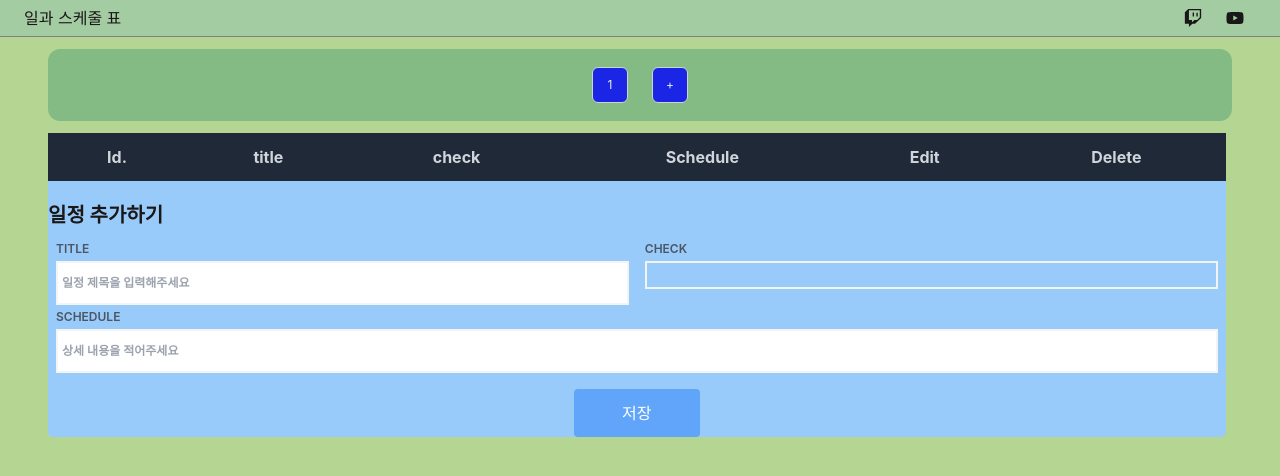
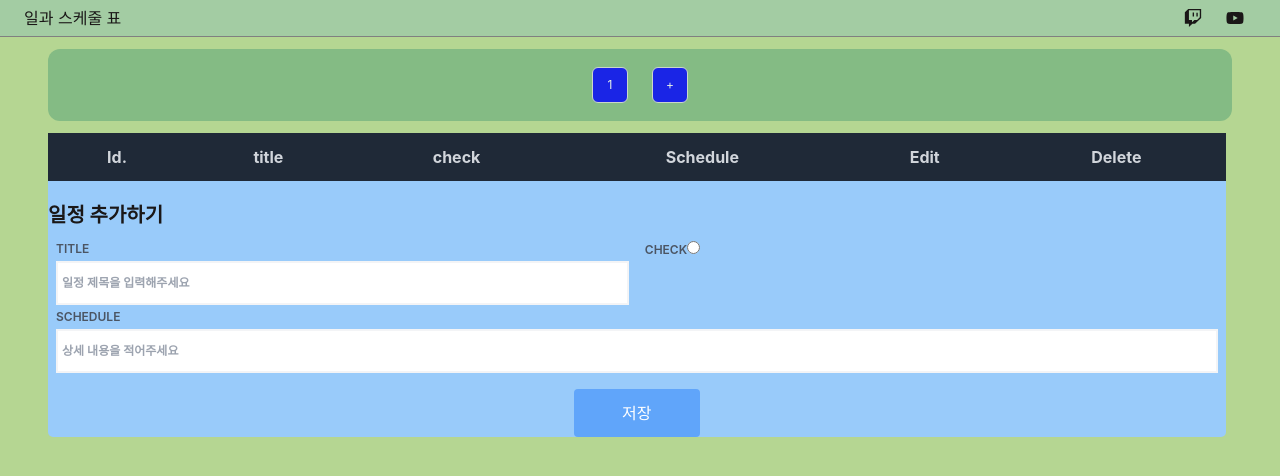
Before and after one commit to kimminkum/react_schedule_basic, a React (Create React App) app: page / in a window 1280 px wide. Shown: the top 476 px of the page. Built offline with nearby package versions, Linux system fonts and the light colour scheme.

Commit message:
저장 구동 가능해짐 나오는 방식 수정하기

```diff
--- a/src/Board.js
+++ b/src/Board.js
@@ -1,5 +1,5 @@
 import React, {useEffect, useState, useRef} from "react";
-import axios from 'axios';
+// import axios from 'axios';
 import Tr from './Tr';
 import Post from './Post';
 import Modal from './Modal';
--- a/src/Post.js
+++ b/src/Post.js
@@ -9,13 +9,23 @@ const Post = ({onSaveData}) => {
         schedule: '',
     });
 
-    const handleChange = (e) => {
-        const {title, value} = e.target;
-        setForm({
+    // const handleChange = (e) => {
+    //     const {title, value} = e.target;
+    //     setForm({
+    //         ...form,
+    //         [title]: value,
+    //     })
+    // };
+
+    function handleChange(e) {
+        console.log(e.target.value); //이렇게!
+        setForm((prevFormData) => {
+        return {
             ...form,
-            [title]: value
-        })
-    };
+            [e.target.name]: e.target.value,
+        };
+        });
+    }
 
     const handleSubmit = (e) => {
         e.preventDefault();
@@ -44,12 +54,13 @@ const Post = ({onSaveData}) => {
                     </label>
                     <label htmlFor='check' className='w-full flex-1 mx-2 text-xs font-semibold
                     text-gray-600 uppercase'>Check
-                        <input className='w-full py-3 px-1 mt-1
+                        {/* <input className='w-full py-3 px-1 mt-1
                         text-gray-800 appearance-none
                         border-2 border-gray-100
                         focus:text-gray-500 focus:outline-none focus:border-gray-200'
                             required placeholder='체크 여부' type='radio' name='check'
-                            value={form.check} onChange={handleChange} />
+                            value={form.check} onChange={handleChange} /> */}
+                        <input required placeholder='체크 여부' type='radio' name='check' value={form.check} onChange={handleChange}  />
                     </label>
                 </div>
                 <div className="flex flex-col md:flex-row">
```
